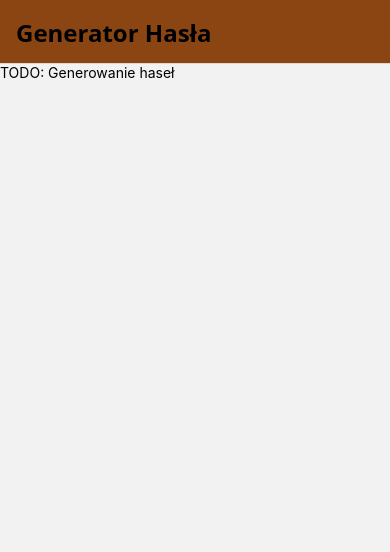
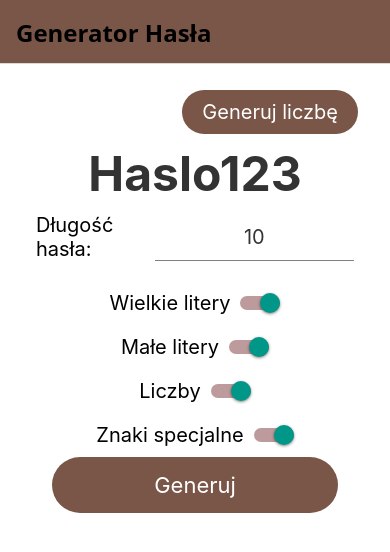
Before and after one commit to dominikkilijan/React, a React Native app: screen /PasswordGenerator in a window 390 px wide. Shown: the top 552 px of the page. Built offline with nearby package versions, Linux system fonts and the light colour scheme.

Commit message:
Added password generator

```diff
--- a/App.js
+++ b/App.js
@@ -28,7 +28,7 @@ export default function App() {
           component={PasswordGenerator}
           options={{
             title: 'Generator Hasła',
-            headerStyle: { backgroundColor: '#8B4513' },
+            headerStyle: { backgroundColor: '#795648' },
             headerLeft: null,
           }}
         />
--- a/pages/password-generator.js
+++ b/pages/password-generator.js
@@ -1,10 +1,131 @@
-import React from 'react';
-import { View, Text, StyleSheet } from 'react-native';
+import React, { useState } from 'react';
+import { View, Text, TextInput, Switch, TouchableOpacity, ScrollView } from 'react-native';
+import styles, { switchColorsPass } from './styles';
 
-const PasswordGenerator = () => {
+const PasswordGenerator = ({ navigation }) => {
+  const [password, setPassword] = useState('');
+  const [upperCaseOnly, setUpperCase] = useState(false);
+  const [lowerCaseOnly, setLowerCase] = useState(false);
+  const [specialOnly, setSpecial] = useState(false);
+  const [numbersOnly, setNumbers] = useState(false);
+  const [passwordLength, setPasswordLength] = useState(10);
+  const [options, setOptions] = useState({
+    uppercase: true,
+    lowercase: true,
+    numbers: true,
+    special: true,
+  });
+
+  const generatePassword = () => {
+    const uppercase = 'ABCDEFGHIJKLMNOPQRSTUVWXYZ';
+    const lowercase = 'abcdefghijklmnopqrstuvwxyz';
+    const numbers = '0123456789';
+    const special = '!@#\$%^&*()';
+    let chars = '';
+
+    if (options.uppercase) chars += uppercase;
+    if (options.lowercase) chars += lowercase;
+    if (options.numbers) chars += numbers;
+    if (options.special) chars += special;
+
+    if (chars) {
+      const generatedPassword = Array.from({ length: passwordLength }, () =>
+        chars.charAt(Math.floor(Math.random() * chars.length))
+      ).join('');
+      setPassword(generatedPassword);
+    }
+  };
+
+  const toggleOption = (option) => {
+    setOptions((prevOptions) => ({
+      ...prevOptions,
+      [option]: !prevOptions[option],
+    }));
+  };
+
+  // Check if all options are turned off
+  const areAllOptionsOff = !options.uppercase && !options.lowercase && !options.numbers && !options.special;
+
   return (
-    <View >
-      <Text>TODO: Generowanie haseł</Text>
+    <View style={styles.container}>
+      <ScrollView contentContainerStyle={styles.scrollContainer}>
+        <View style={styles.topRightButtonContainer}>
+          <TouchableOpacity
+            onPress={() => navigation.navigate('RandomNumberGenerator')}
+            style={styles.navButton}
+          >
+            <Text style={styles.navButtonText}>Generuj liczbę</Text>
+          </TouchableOpacity>
+        </View>
+
+        <Text style={styles.passwordDisplay}>{password || 'Haslo123'}</Text>
+
+        <View style={styles.inputContainer}>
+          <Text style={styles.label}>Długość hasła:</Text>
+          <TextInput
+            style={styles.input}
+            keyboardType="numeric"
+            placeholder="10"
+            value={passwordLength.toString()}
+            onChangeText={(text) => setPasswordLength(parseInt(text) || 10)}
+          />
+        </View>
+
+        <View style={styles.switchContainer}>
+          <Text style={styles.label}>Wielkie litery</Text>
+          <Switch
+            value={options.uppercase}
+            onValueChange={(value) =>
+            {toggleOption('uppercase');
+            setUpperCase(value);
+            }}
+            trackColor={switchColorsPass.trackColor}
+            thumbColor={upperCaseOnly ? switchColorsPass.thumbColorTrue : switchColorsPass.thumbColorFalse}
+          />
+        </View>
+        <View style={styles.switchContainer}>
+          <Text style={styles.label}>Małe litery</Text>
+          <Switch
+            value={options.lowercase}
+            onValueChange={(value) =>
+            {toggleOption('lowercase');
+            setLowerCase(value)}}
+            trackColor={switchColorsPass.trackColor}
+            thumbColor={lowerCaseOnly ? switchColorsPass.thumbColorTrue : switchColorsPass.thumbColorFalse}
+          />
+        </View>
+        <View style={styles.switchContainer}>
+          <Text style={styles.label}>Liczby</Text>
+          <Switch
+            value={options.numbers}
+            onValueChange={(value) =>
+            {toggleOption('numbers');
+            setNumbers(value);}}
+            trackColor={switchColorsPass.trackColor}
+            thumbColor={numbersOnly ? switchColorsPass.thumbColorTrue : switchColorsPass.thumbColorFalse}
+          />
+        </View>
+        <View style={styles.switchContainer}>
+          <Text style={styles.label}>Znaki specjalne</Text>
+          <Switch
+            value={options.special}
+            onValueChange={(value) =>
+            {toggleOption('special');
+            setSpecial(value);}}
+            trackColor={switchColorsPass.trackColor}
+            thumbColor={specialOnly ? switchColorsPass.thumbColorTrue : switchColorsPass.thumbColorFalse}
+          />
+        </View>
+
+        {/* Display a message if all options are off */}
+        {areAllOptionsOff && (
+          <Text style={styles.warningText}>Włącz przynajmniej jedną opcję, aby wygenerować hasło.</Text>
+        )}
+
+        <TouchableOpacity style={styles.buttonPass} onPress={generatePassword}>
+          <Text style={styles.buttonText}>Generuj</Text>
+        </TouchableOpacity>
+      </ScrollView>
     </View>
   );
 };
--- a/pages/random-number-generator.js
+++ b/pages/random-number-generator.js
@@ -1,6 +1,6 @@
 import React, { useState } from 'react';
 import { View, Text, TextInput, Switch, TouchableOpacity, ScrollView } from 'react-native';
-import styles, { switchColors } from './styles';
+import styles, { switchColorsNum } from './styles';
 
 const RandomNumberGenerator = ({ navigation }) => {
   const [randomNumber, setRandomNumber] = useState(null);
@@ -41,7 +41,7 @@ const RandomNumberGenerator = ({ navigation }) => {
         <View style={styles.topRightButtonContainer}>
           <TouchableOpacity
             onPress={() => navigation.navigate('PasswordGenerator')}
-            style={styles.navButton}
+            style={styles.navButtonPass}
           >
             <Text style={styles.navButtonText}>Generuj hasło</Text>
           </TouchableOpacity>
@@ -57,8 +57,8 @@ const RandomNumberGenerator = ({ navigation }) => {
               setEvenOnly(value);
               if (value) setOddOnly(false);
             }}
-            trackColor={switchColors.trackColor}
-            thumbColor={evenOnly ? switchColors.thumbColorTrue : switchColors.thumbColorFalse}
+            trackColor={switchColorsNum.trackColor}
+            thumbColor={evenOnly ? switchColorsNum.thumbColorTrue : switchColorsNum.thumbColorFalse}
           />
         </View>
 
@@ -70,8 +70,8 @@ const RandomNumberGenerator = ({ navigation }) => {
               setOddOnly(value);
               if (value) setEvenOnly(false);
             }}
-            trackColor={switchColors.trackColor}
-            thumbColor={oddOnly ? switchColors.thumbColorTrue : switchColors.thumbColorFalse}
+            trackColor={switchColorsNum.trackColor}
+            thumbColor={oddOnly ? switchColorsNum.thumbColorTrue : switchColorsNum.thumbColorFalse}
           />
         </View>
 
--- a/pages/styles.js
+++ b/pages/styles.js
@@ -1,9 +1,15 @@
 import { StyleSheet } from 'react-native';
 
-export const switchColors = {
-  trackColor: { false: '#767577', true: '#4CAF50' },
+export const switchColorsNum = {
+  trackColor: { false: 'lightgrey', true: '#9FFFA5' },
   thumbColorTrue: '#4CAF50',
-  thumbColorFalse: '#f4f3f4',
+  thumbColorFalse: 'grey',
+};
+
+export const switchColorsPass = {
+  trackColor: { false: 'lightgrey', true: '#BD9A9C' },
+  thumbColorTrue: '#795648',
+  thumbColorFalse: 'grey',
 };
 
 export default StyleSheet.create({
@@ -29,12 +35,20 @@ export default StyleSheet.create({
     marginRight: 16,
   },
   navButton: {
-    backgroundColor: '#4CAF50',
+    backgroundColor: '#795648',
     paddingHorizontal: 20,
     paddingVertical: 10,
     borderRadius: 30,
     alignItems: 'center',
   },
+  navButtonPass: {
+      backgroundColor: '#4CAF50',
+      paddingHorizontal: 20,
+      paddingVertical: 10,
+      borderRadius: 30,
+      alignItems: 'center',
+    },
+
   navButtonText: {
     color: 'white',
     fontSize: 20,
@@ -50,6 +64,13 @@ export default StyleSheet.create({
     textAlign: 'center',
     marginVertical: 10,
   },
+ passwordDisplay: {
+      fontSize: 48,
+      fontWeight: 'bold',
+      color: '#333',
+      textAlign: 'center',
+      marginVertical: 10,
+    },
   switchContainer: {
     flexDirection: 'row',
     alignItems: 'center',
@@ -89,6 +110,14 @@ export default StyleSheet.create({
     color: '#333',
     width: '80%',
   },
+
+  warningText: {
+    color: 'red',
+    fontSize: 16,
+    marginVertical: 10,
+    textAlign: 'center',
+  },
+
   button: {
     backgroundColor: '#4CAF50',
     paddingVertical: 15,
@@ -101,4 +130,12 @@ export default StyleSheet.create({
     color: 'white',
     fontSize: 22,
   },
+  buttonPass: {
+      backgroundColor: '#795648',
+      paddingVertical: 15,
+      paddingHorizontal: 40,
+      borderRadius: 30,
+      width: '80%',
+      alignItems: 'center',
+    },
 });
```
Also changed, not shown: 1 other file (tests, documents, lock files or other folders).
